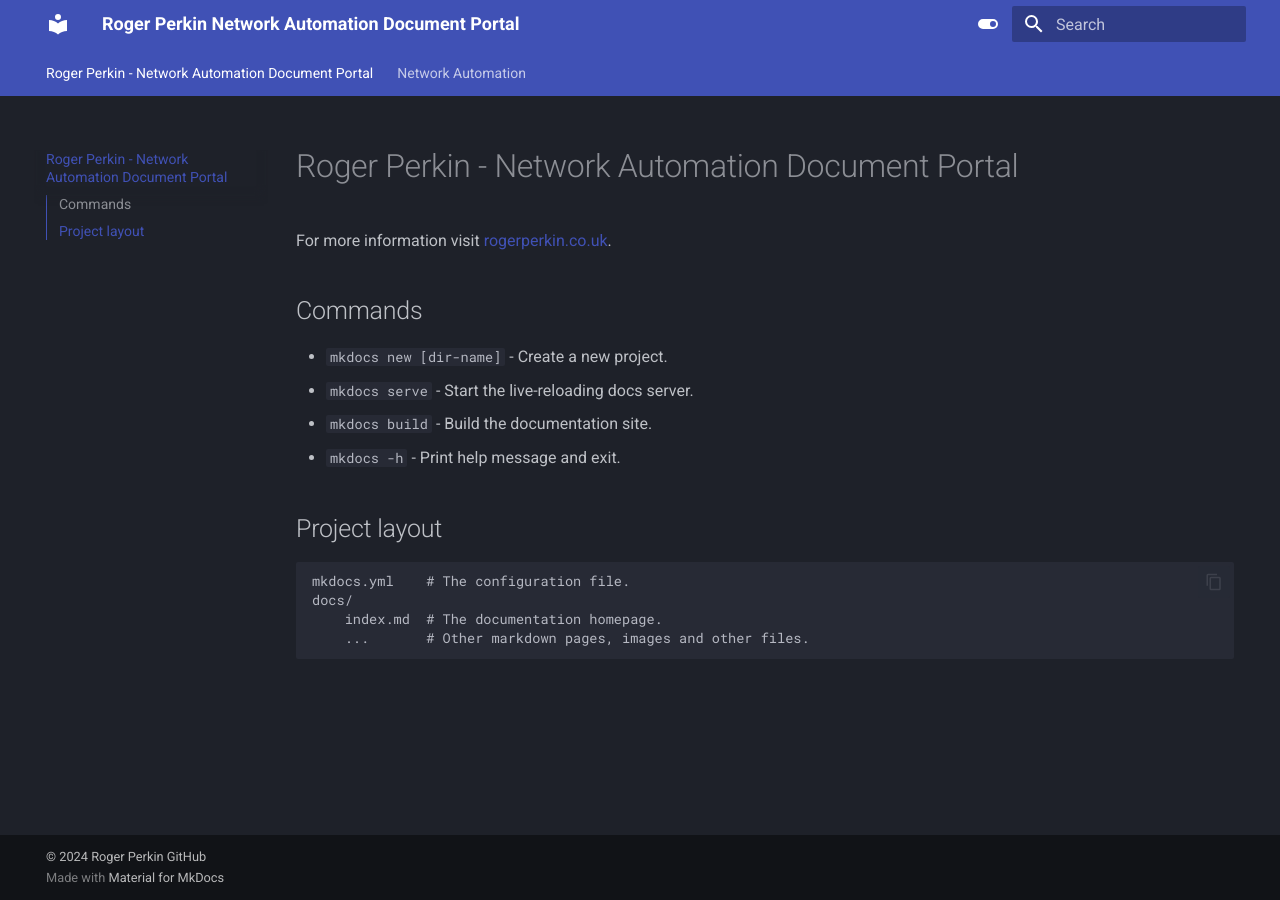
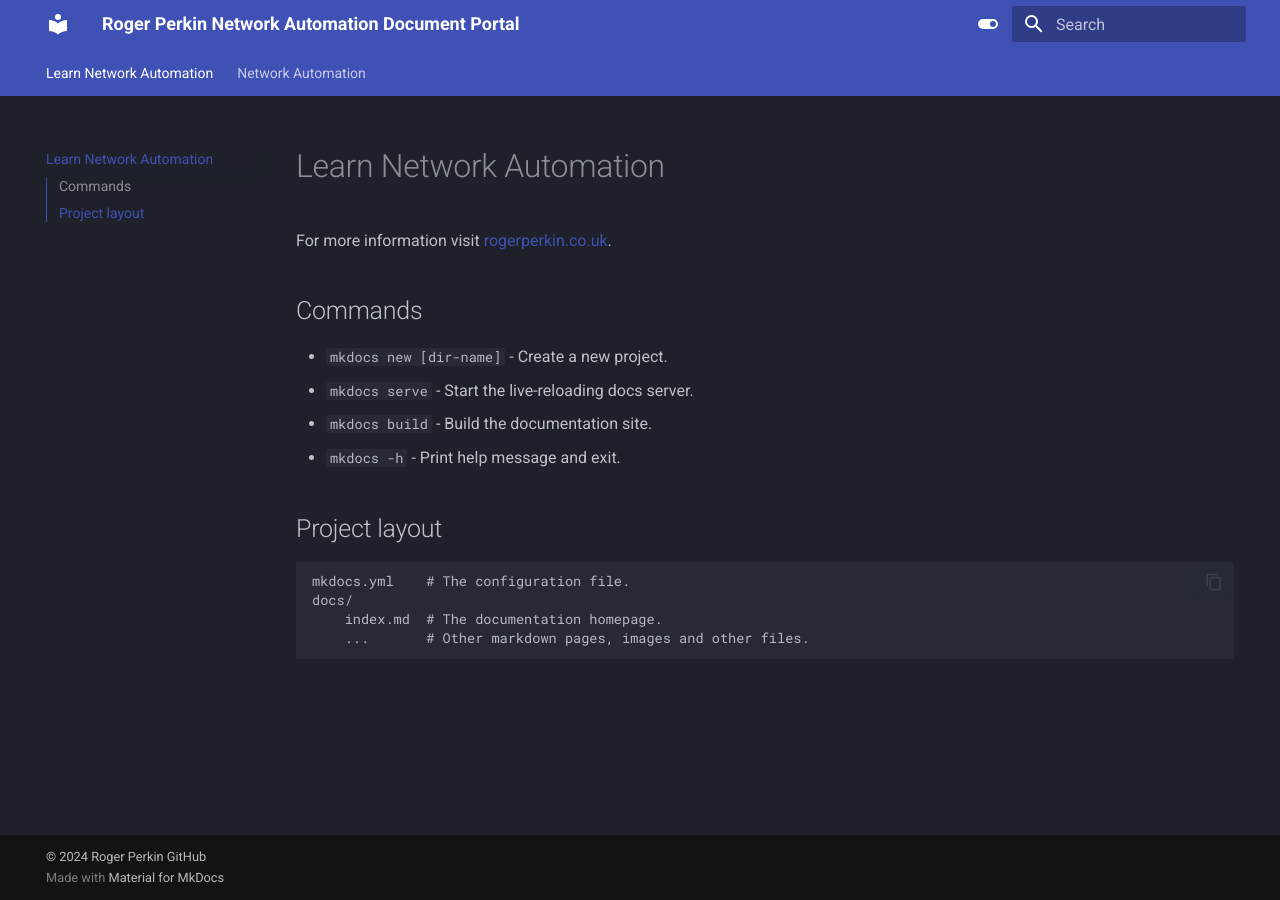
Before and after one commit to rogerperkin/rogerperkin.github.io, an MkDocs documentation site: the page built from docs/index.md, in a window 1280 px wide. Built offline with MkDocs 1.6.1 and Material for MkDocs 9.7.7, drawn with Linux system fonts in a browser that asks for light colours.

Commit message:
homepage update

```diff
--- a/docs/index.md
+++ b/docs/index.md
@@ -1,4 +1,4 @@
-# Roger Perkin - Network Automation Document Portal
+# Learn Network Automation
 
 For more information visit [rogerperkin.co.uk](https://www.rogerperkin.co.uk).
 
```
